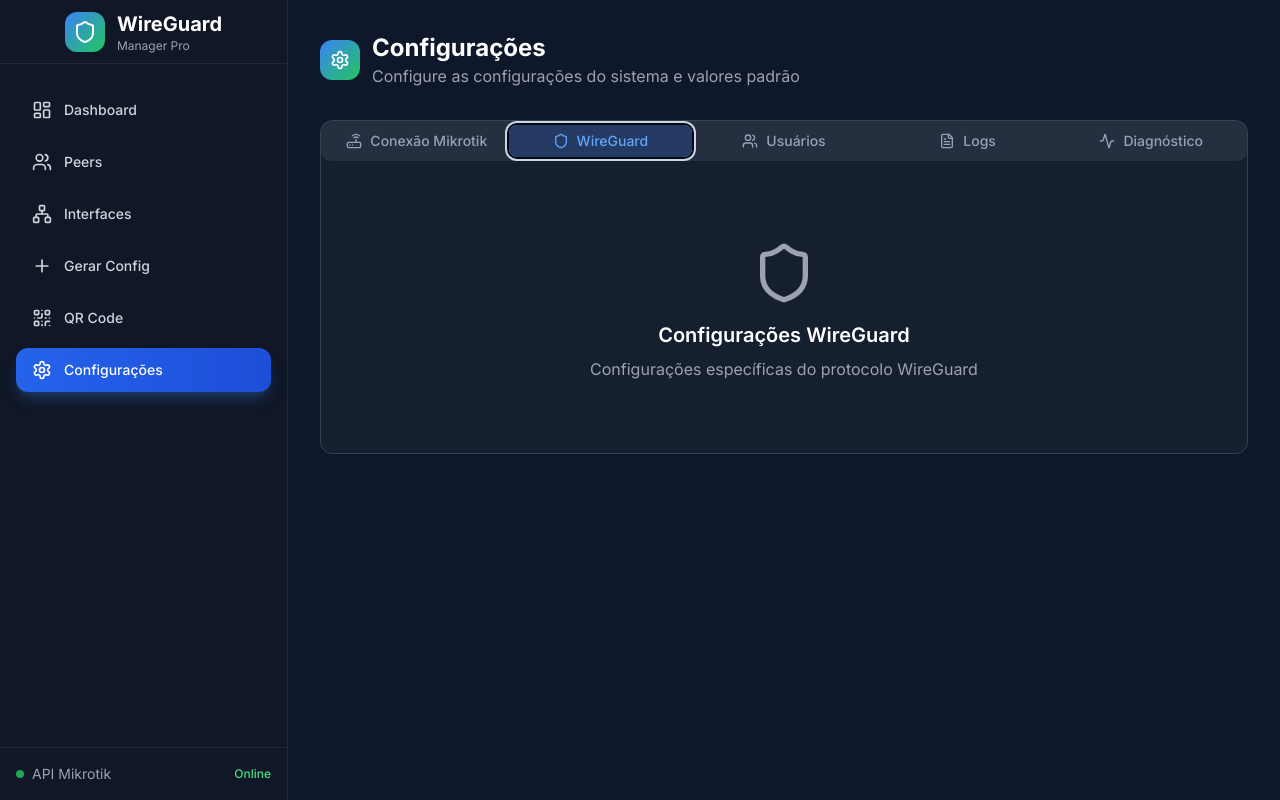
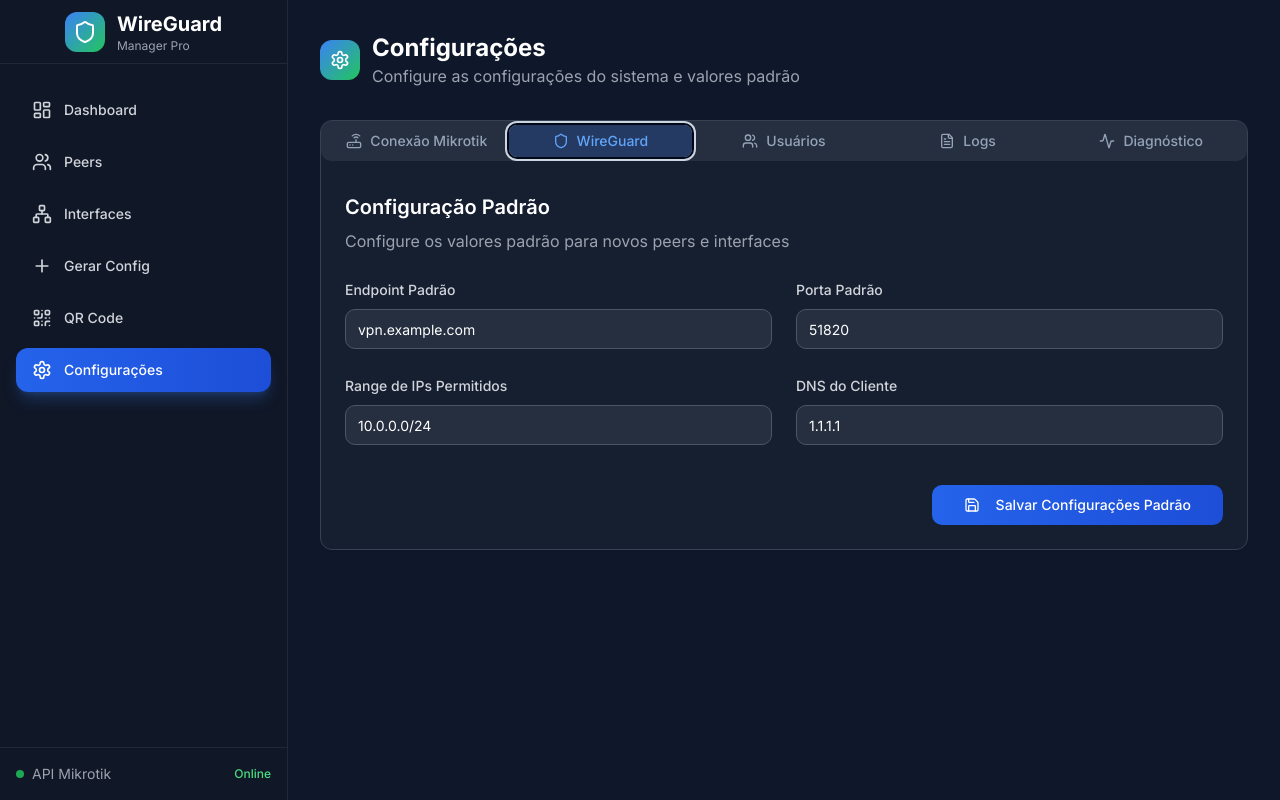
Before and after one commit to R4T0/wiredash-manager, a React (Vite) app: page /settings in a window 1280 px wide. Both pictures are taken after a click on the tab "WireGuard". Built offline with nearby package versions, Linux system fonts and the light colour scheme.

Commit message:
feat: Add default settings and DNS field
Added default settings fields (Endpoint, Port, Allowed IPs, DNS) to the Settings menu, mirroring the image provided.

```diff
--- a/src/components/SettingsForm.tsx
+++ b/src/components/SettingsForm.tsx
@@ -1,4 +1,3 @@
-
 import React, { useState } from 'react';
 import { Button } from '@/components/ui/button';
 import { Input } from '@/components/ui/input';
@@ -17,9 +16,24 @@ const SettingsForm = () => {
     useHttps: false
   });
 
+  const [wireguardConfig, setWireguardConfig] = useState({
+    endpointPadrao: 'vpn.example.com',
+    portaPadrao: '51820',
+    rangeIpsPermitidos: '10.0.0.0/24',
+    dnsCliente: '1.1.1.1'
+  });
+
   const handleInputChange = (e: React.ChangeEvent<HTMLInputElement>) => {
     const { name, value } = e.target;
     setFormData(prev => ({
+      ...prev,
+      [name]: value
+    }));
+  };
+
+  const handleWireguardChange = (e: React.ChangeEvent<HTMLInputElement>) => {
+    const { name, value } = e.target;
+    setWireguardConfig(prev => ({
       ...prev,
       [name]: value
     }));
@@ -35,6 +49,11 @@ const SettingsForm = () => {
   const handleSave = () => {
     console.log('Saving global configuration:', formData);
     alert('Configurações salvas com sucesso!');
+  };
+
+  const handleWireguardSave = () => {
+    console.log('Saving WireGuard configuration:', wireguardConfig);
+    alert('Configurações WireGuard salvas com sucesso!');
   };
 
   return (
@@ -178,11 +197,80 @@ const SettingsForm = () => {
             </div>
           </TabsContent>
 
-          <TabsContent value="wireguard" className="p-6">
-            <div className="text-center py-12">
-              <Shield className="w-16 h-16 text-gray-400 mx-auto mb-4" />
-              <h3 className="text-xl font-semibold text-white mb-2">Configurações WireGuard</h3>
-              <p className="text-gray-400">Configurações específicas do protocolo WireGuard</p>
+          <TabsContent value="wireguard" className="p-6 space-y-6">
+            <div>
+              <h2 className="text-xl font-semibold text-white mb-2">Configuração Padrão</h2>
+              <p className="text-gray-400 mb-6">Configure os valores padrão para novos peers e interfaces</p>
+            </div>
+
+            <div className="grid grid-cols-1 md:grid-cols-2 gap-6">
+              <div className="space-y-2">
+                <Label htmlFor="endpointPadrao" className="text-gray-300">
+                  Endpoint Padrão
+                </Label>
+                <Input
+                  id="endpointPadrao"
+                  name="endpointPadrao"
+                  type="text"
+                  value={wireguardConfig.endpointPadrao}
+                  onChange={handleWireguardChange}
+                  className="bg-gray-700/50 border-gray-600 text-white placeholder-gray-400 focus:border-blue-500"
+                />
+              </div>
+
+              <div className="space-y-2">
+                <Label htmlFor="portaPadrao" className="text-gray-300">
+                  Porta Padrão
+                </Label>
+                <Input
+                  id="portaPadrao"
+                  name="portaPadrao"
+                  type="text"
+                  value={wireguardConfig.portaPadrao}
+                  onChange={handleWireguardChange}
+                  className="bg-gray-700/50 border-gray-600 text-white placeholder-gray-400 focus:border-blue-500"
+                />
+              </div>
+            </div>
+
+            <div className="grid grid-cols-1 md:grid-cols-2 gap-6">
+              <div className="space-y-2">
+                <Label htmlFor="rangeIpsPermitidos" className="text-gray-300">
+                  Range de IPs Permitidos
+                </Label>
+                <Input
+                  id="rangeIpsPermitidos"
+                  name="rangeIpsPermitidos"
+                  type="text"
+                  value={wireguardConfig.rangeIpsPermitidos}
+                  onChange={handleWireguardChange}
+                  className="bg-gray-700/50 border-gray-600 text-white placeholder-gray-400 focus:border-blue-500"
+                />
+              </div>
+
+              <div className="space-y-2">
+                <Label htmlFor="dnsCliente" className="text-gray-300">
+                  DNS do Cliente
+                </Label>
+                <Input
+                  id="dnsCliente"
+                  name="dnsCliente"
+                  type="text"
+                  value={wireguardConfig.dnsCliente}
+                  onChange={handleWireguardChange}
+                  className="bg-gray-700/50 border-gray-600 text-white placeholder-gray-400 focus:border-blue-500"
+                />
+              </div>
+            </div>
+
+            <div className="flex justify-end pt-4">
+              <Button
+                onClick={handleWireguardSave}
+                className="bg-gradient-to-r from-blue-600 to-blue-700 hover:from-blue-700 hover:to-blue-800 text-white px-8"
+              >
+                <Save className="w-4 h-4 mr-2" />
+                Salvar Configurações Padrão
+              </Button>
             </div>
           </TabsContent>
 
```
